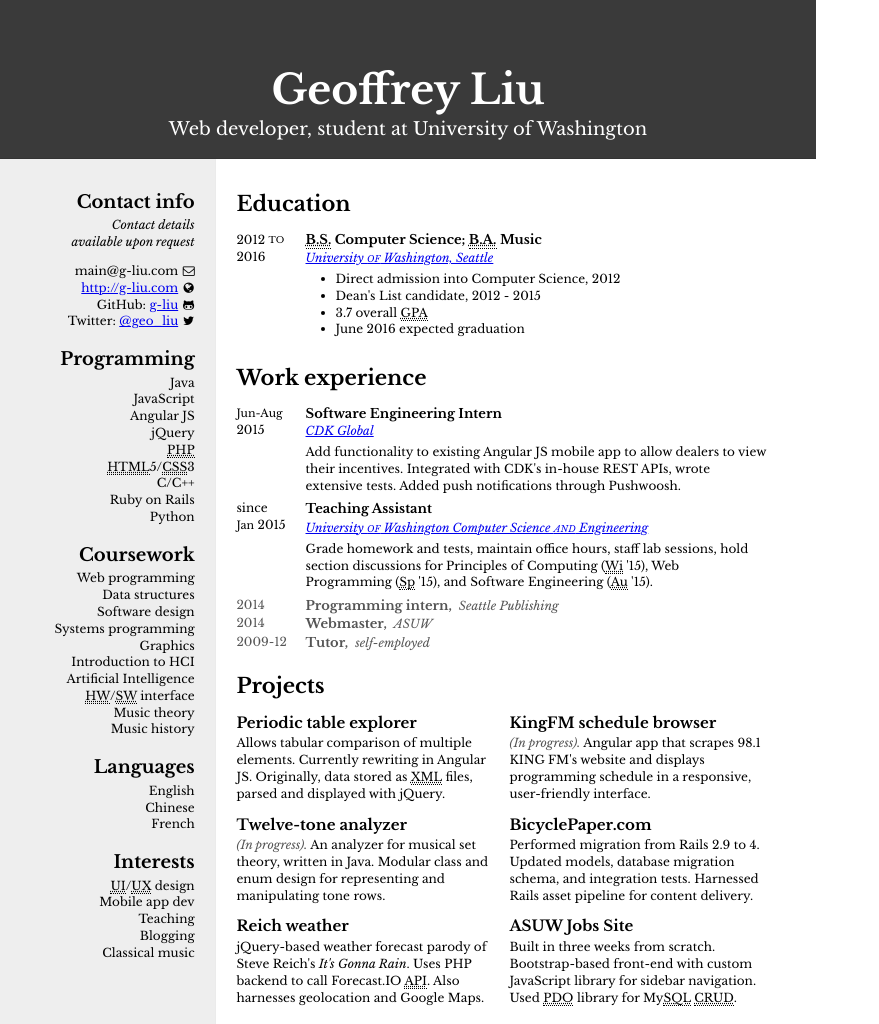
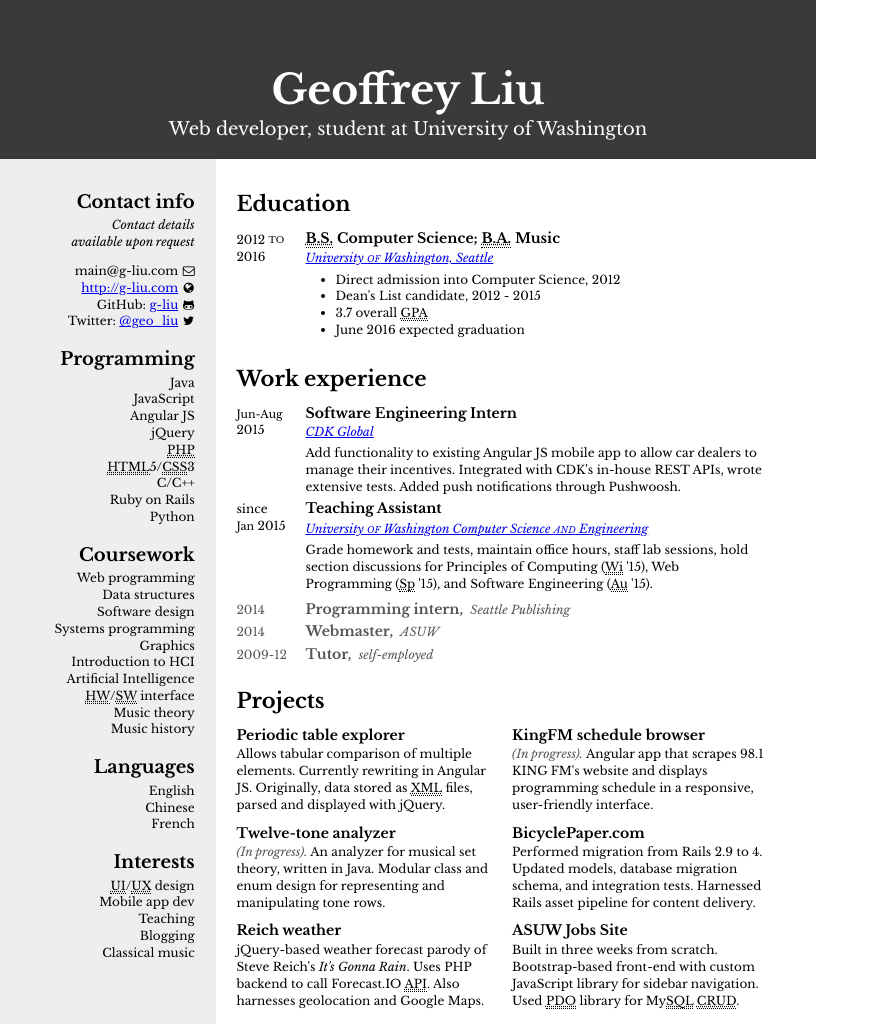
Before and after one commit to g-liu/resume, a plain HTML site: page index.html in a window 1280 px wide. Shown: the top 1024 px of the page, without its empty margins (0-879 px from the left). Drawn offline with nearby package versions, Linux system fonts and the light colour scheme.

Commit message:
update resume, styles

```diff
--- a/index.html
+++ b/index.html
@@ -92,7 +92,12 @@
 				<tbody>
 					<tr>
 						<td class="years" rowspan="3">2012 <span class="sm-caps" style="position: relative; top: -1px;">to</span> 2016</td>
-						<td class="job-title"><abbr title="Bachelor of Science">B.S.</abbr> Computer Science; <abbr title="Bachelor of Arts">B.A.</abbr> Music</td>
+						<td class="job-title">
+							<h4>
+								<abbr title="Bachelor of Science">B.S.</abbr> Computer Science;
+								<abbr title="Bachelor of Arts">B.A.</abbr> Music
+							</h4>
+						</td>
 						<td class="type"><!-- Undergraduate --></td>
 					</tr>
 					<tr>
@@ -119,7 +124,7 @@
 				<tbody>
 					<tr>
 						<td class="years" rowspan="3"><span class="months">Jun-Aug</span> 2015</td>
-						<td class="job-title">Software Engineering Intern</td>
+						<td class="job-title"><h4>Software Engineering Intern</h4></td>
 						<td class="type"><!-- Internship --></td>
 					</tr>
 					<tr>
@@ -127,13 +132,13 @@
 					</tr>
 					<tr>
 						<td class="job-description" colspan="2">
-							<p>Add functionality to existing Angular JS mobile app to allow dealers to view their incentives. Integrated with CDK's in-house REST APIs, wrote extensive tests. Added push notifications through Pushwoosh.</p>
+							<p>Add functionality to existing Angular JS mobile app to allow car dealers to manage their incentives. Integrated with CDK's in-house REST APIs, wrote extensive tests. Added push notifications through Pushwoosh.</p>
 						</td>
 					</tr>
 
 					<tr>
 						<td class="years" rowspan="3">since<br/><span class="months">Jan</span> 2015</td>
-						<td class="job-title">Teaching Assistant</td>
+						<td class="job-title"><h4>Teaching Assistant</h4></td>
 						<td class="type"><!-- Employment --></td>
 					</tr>
 					<tr>
@@ -162,21 +167,21 @@
 					<tr class="previous">
 						<td class="years">2014</td>
 						<td colspan="2">
-							<span class="job-title">Programming intern</span>
+							<h4 class="job-title">Programming intern</h4>
 							<span class="employer">Seattle Publishing</span>
 						</td>
 					</tr>
 					<tr class="previous">
 						<td class="years">2014</td>
 						<td colspan="2">
-							<span class="job-title">Webmaster</span>
+							<h4 class="job-title">Webmaster</h4>
 							<span class="employer">ASUW</span>
 						</td>
 					</tr>
 					<tr class="previous">
 						<td class="years">2009-12</td>
 						<td colspan="2">
-							<span class="job-title">Tutor</span>
+							<h4 class="job-title">Tutor</h4>
 							<span class="employer">self-employed</span>
 						</td>
 					</tr>
--- a/newstyle.css
+++ b/newstyle.css
@@ -43,7 +43,9 @@ aside h3 {
 }
 
 h4 {
-	font-size: 15px;
+	font-size: 14px;
+	margin: 0 0 0.333em;
+	line-height: 100%;
 }
 
 p, ul, span, code, tt, kbd, td {
@@ -111,7 +113,6 @@ table .years .months {
 }
 table .job-title {
 	width: 75%;
-	font-size: 13px;
 	font-weight: bold;
 }
 table .employer {
@@ -125,7 +126,7 @@ table .type {
 }
 table .job-description {
 	padding-top: 0.33em;
-	padding-bottom: 0.5em
+	padding-bottom: 0.5em;;
 }
 table .job-description p:first-child {
 	margin-top: 0;
@@ -140,6 +141,18 @@ table tr.previous {
 
 table tr.previous .job-title:after {
 	content: ",\00a0";
+}
+
+table tr.previous td {
+	padding: 0.25em 0;
+}
+
+table tr.previous h4 {
+	display: inline; /* want run-in but not supported */
+}
+
+table td {
+	vertical-align: top;
 }
 
 /*#previous-work {
@@ -176,7 +189,7 @@ section.project {
 	-moz-box-sizing: border-box;
 	box-sizing: border-box;
 	display: inline-block;
-	width: 49%; /* WHY CSS? */
+	width: 49.5%; /* WHY CSS? */
 	border: none;
 	vertical-align: top;
 }
@@ -193,11 +206,6 @@ section.project {
 
 aside {
 	text-align: right;
-}
-
-section h4 {
-	margin-bottom: 0.25em;
-	border-bottom: none;
 }
 
 aside ul,
```
Also changed, not shown: 1 other file.
